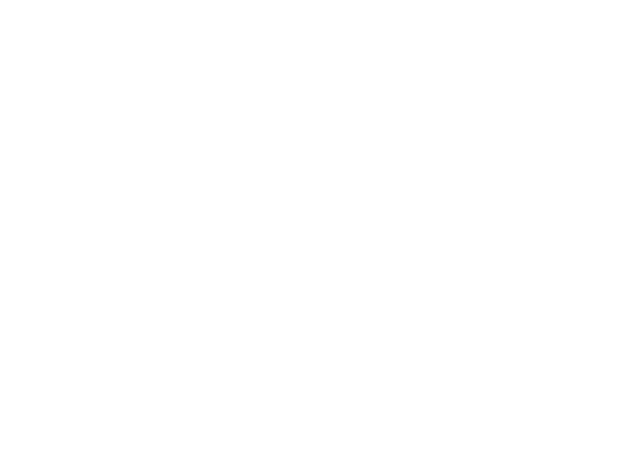
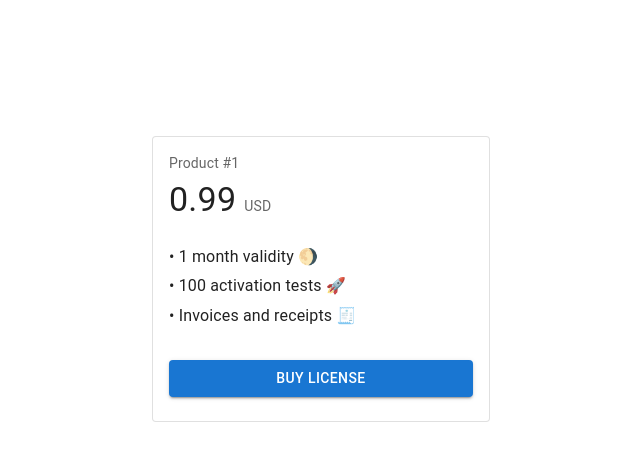
Before and after one commit to mthli/lemontree, a React (Create React App) app: page / in a window 1280 px wide. Shown: the top 460 px of the page, without its empty margins (319-959 px from the left). Built offline with nearby package versions, Linux system fonts and the light colour scheme.

Commit message:
feat: show pricing

```diff
--- a/src/App.tsx
+++ b/src/App.tsx
@@ -1,4 +1,10 @@
+import Box from '@mui/material/Box'
+import Button from '@mui/material/Button'
+import Card from '@mui/material/Card'
+import CardActions from '@mui/material/CardActions'
+import CardContent from '@mui/material/CardContent'
 import Container from '@mui/material/Container'
+import Typography from '@mui/material/Typography'
 
 import { GoogleLogin } from '@react-oauth/google'
 
@@ -8,19 +14,67 @@ function App() {
       maxWidth='xs'
       sx={{
         display: 'flex',
+        flexDirection: 'column',
         justifyContent: 'center',
+        alignItems: 'center',
         pt: 8,
       }}
     >
-      <GoogleLogin
-        onSuccess={response => {
-          // TODO
+      <Box sx={{ width: '336px' }}>
+        <GoogleLogin
+          width='336px'
+          onSuccess={({ credential }) => {
+            // TODO
+          }}
+        />
+      </Box>
+      <Card
+        variant='outlined'
+        sx={{
+          mt: 4,
+          width: '336px',
         }}
-        onError={() => {
-          // TODO
-        }}
-        width={336}
-      />
+      >
+        <CardContent>
+          <Typography
+            variant='body1'
+            color='text.secondary'
+            sx={{ fontSize: '14px' }}
+            gutterBottom
+          >
+            Product #1
+          </Typography>
+          <Typography variant='h4' component='div'>
+            0.99
+            <Typography
+              variant='body1'
+              component='span'
+              color='text.secondary'
+              sx={{ fontSize: '14px', ml: 1 }}
+            >
+              USD
+            </Typography>
+          </Typography>
+          <Typography
+            variant='body1'
+            sx={{ mt: 3 }}
+            gutterBottom
+          >
+            • 1 month validity 🌖
+          </Typography>
+          <Typography variant='body1' gutterBottom>• 100 activation tests 🚀</Typography>
+          <Typography variant='body1'>• Invoices and receipts 🧾</Typography>
+          <Button
+            variant='contained'
+            sx={{ width: '100%', mt: 4 }}
+            onClick={() => {
+              // TODO
+            }}
+          >
+            Buy License
+          </Button>
+        </CardContent>
+      </Card>
     </Container>
   );
 }
```
